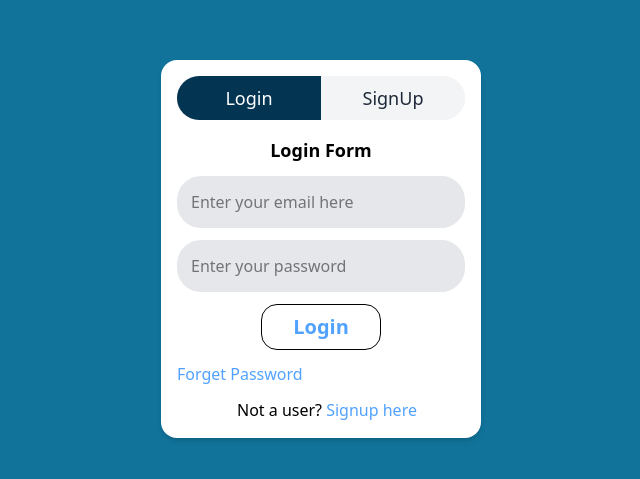
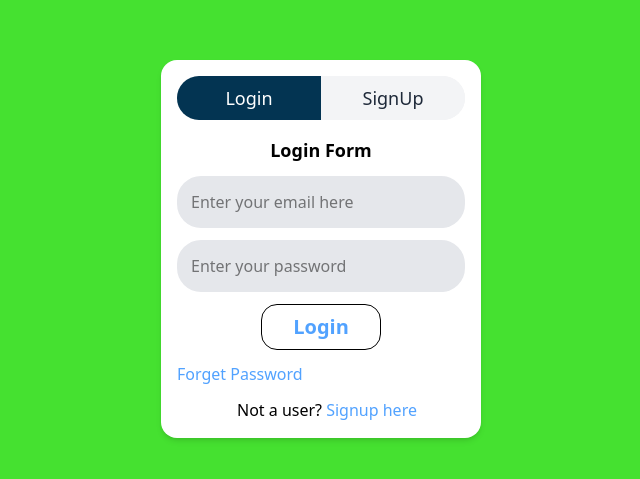
Before and after one commit to Ugly-stuff/Login-Signup-Page, a React (Vite) app: page / in a window 1280 px wide. Shown: the part 151-630 px from the top of the page, without its empty margins (319-959 px from the left). Built offline with nearby package versions, Linux system fonts and the light colour scheme.

Commit message:
FrontEND color changing

```diff
--- a/src/AuthForm.jsx
+++ b/src/AuthForm.jsx
@@ -37,7 +37,7 @@
 
   return (
     <>
-      <div className="min-h-screen flex items-center justify-center bg-[rgb(17,115,154)]">
+      <div className="min-h-screen flex items-center justify-center bg-[rgb(69,225,48)]">
         <div className="bg-white rounded-2xl shadow-md p-4 w-[320px]">
           <div className="flex justify-center bg-gray-100 rounded-4xl overflow-hidden font-bold">
             <button
```
